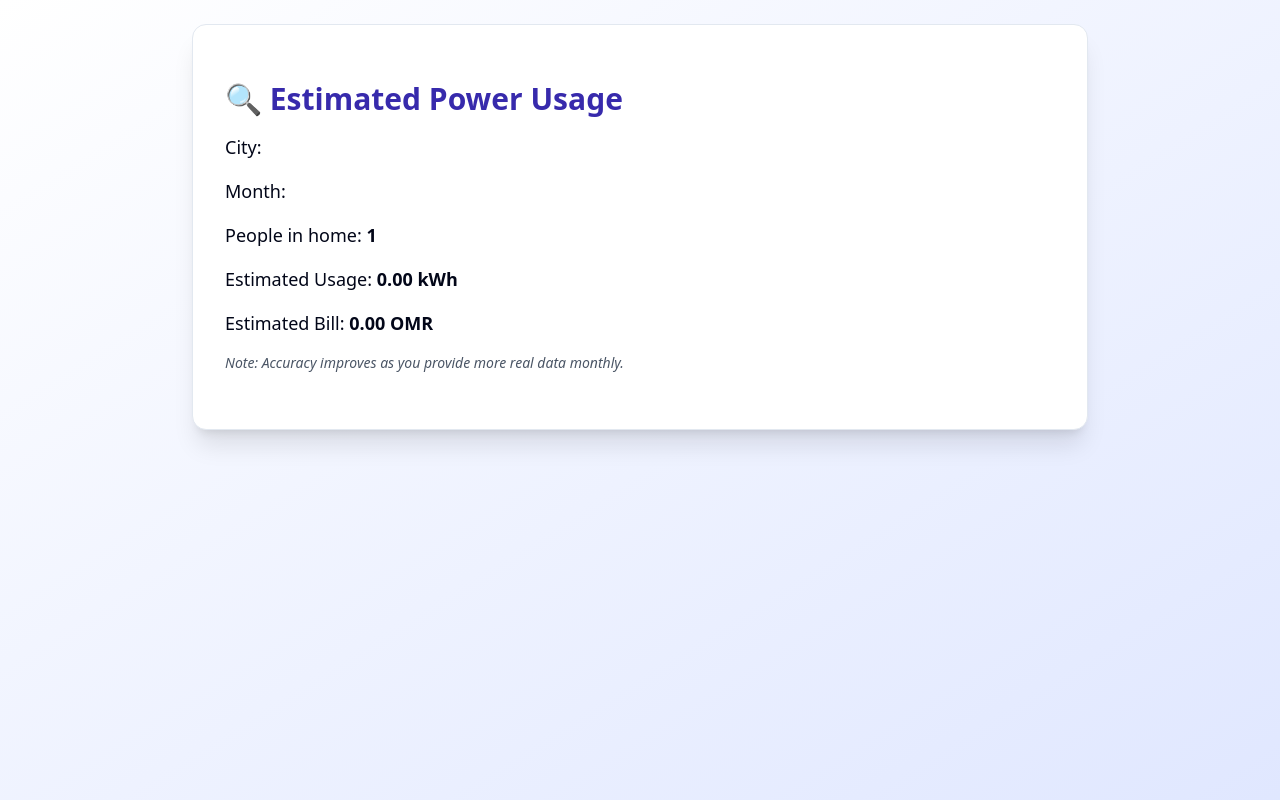
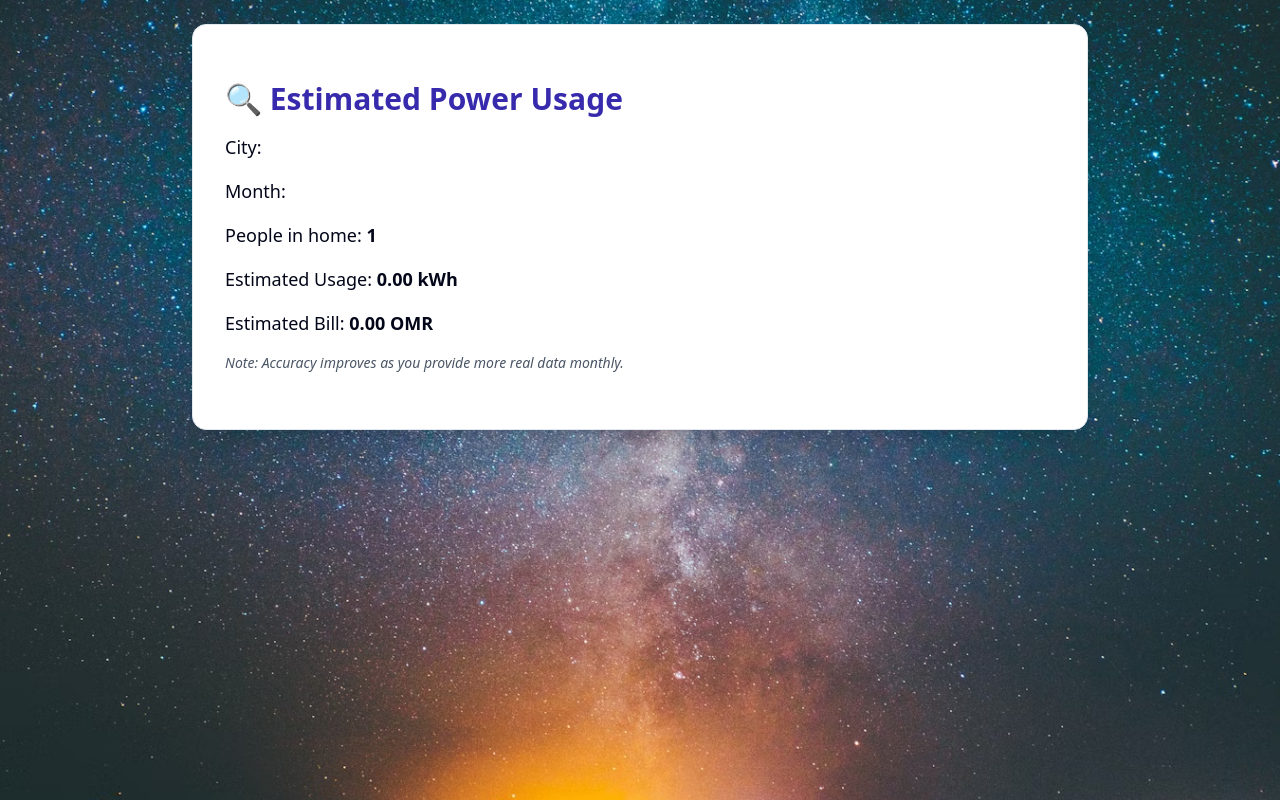
Before and after one commit to iimohnd/power-predictor, a Next.js app: page /result in a window 1280 px wide. Built offline with nearby package versions, Linux system fonts and the light colour scheme.

Commit message:
change bg result

```diff
--- a/src/app/globals.css
+++ b/src/app/globals.css
@@ -120,3 +120,9 @@
     @apply bg-background text-foreground;
   }
 }
+.bill-background {
+  background-image: url('/bg.jpg'); /* غيّرها إذا حاب صورة من الإنترنت */
+  background-size: cover;
+  background-position: center;
+  background-repeat: no-repeat;
+}
--- a/src/app/result/page.tsx
+++ b/src/app/result/page.tsx
@@ -48,7 +48,7 @@ export default function ResultPage() {
   const estimatedCost = calculateBill(estimatedKw);
 
   return (
-    <div className="min-h-screen bg-gradient-to-br from-white to-indigo-100 p-6">
+    <div className="min-h-screen bill-background p-6">
       <div className="max-w-4xl mx-auto space-y-6">
         <Card className="shadow-xl">
           <CardContent className="p-8 space-y-4">
```
Also changed, not shown: public/bg.jpg (added).
